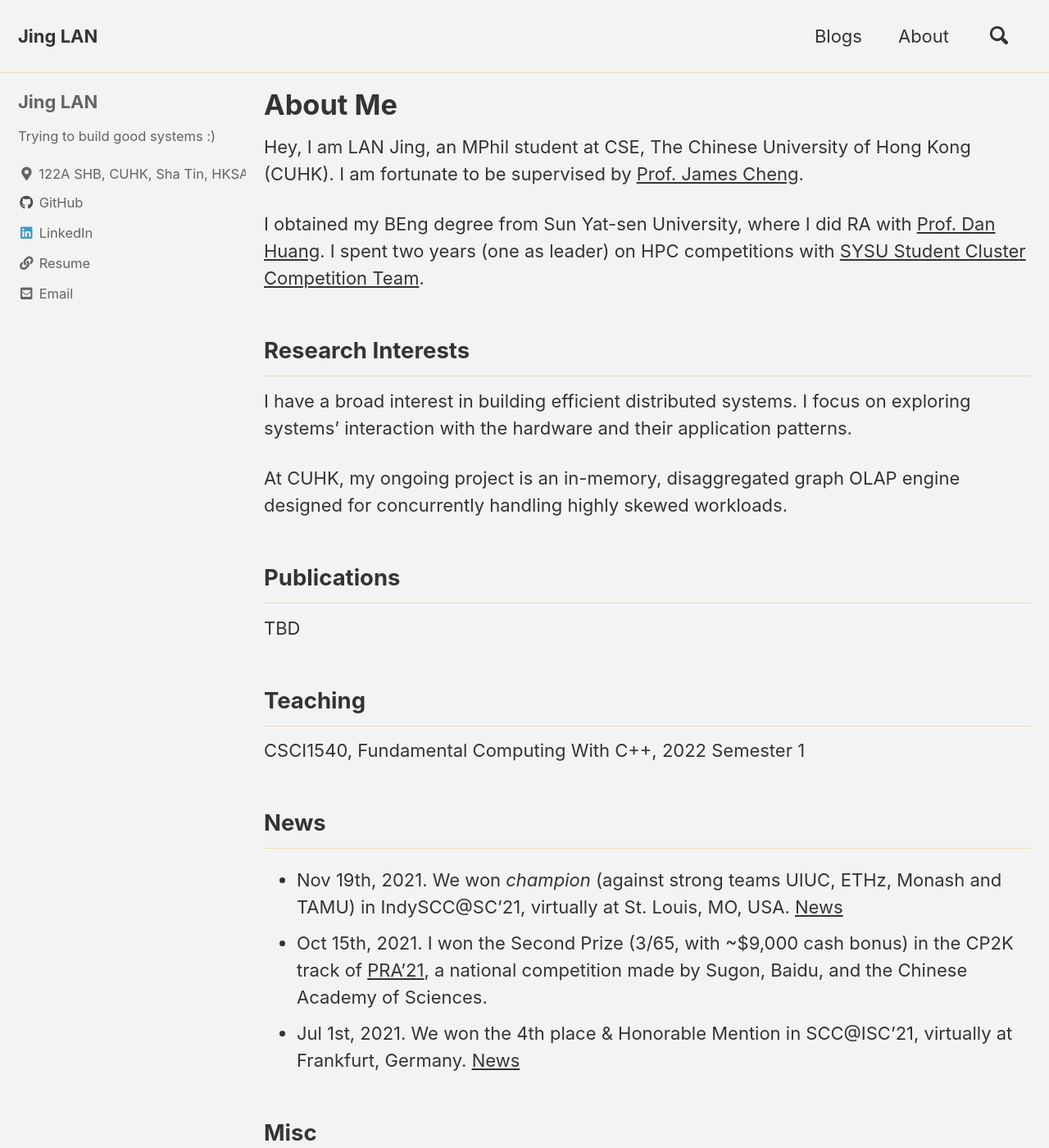
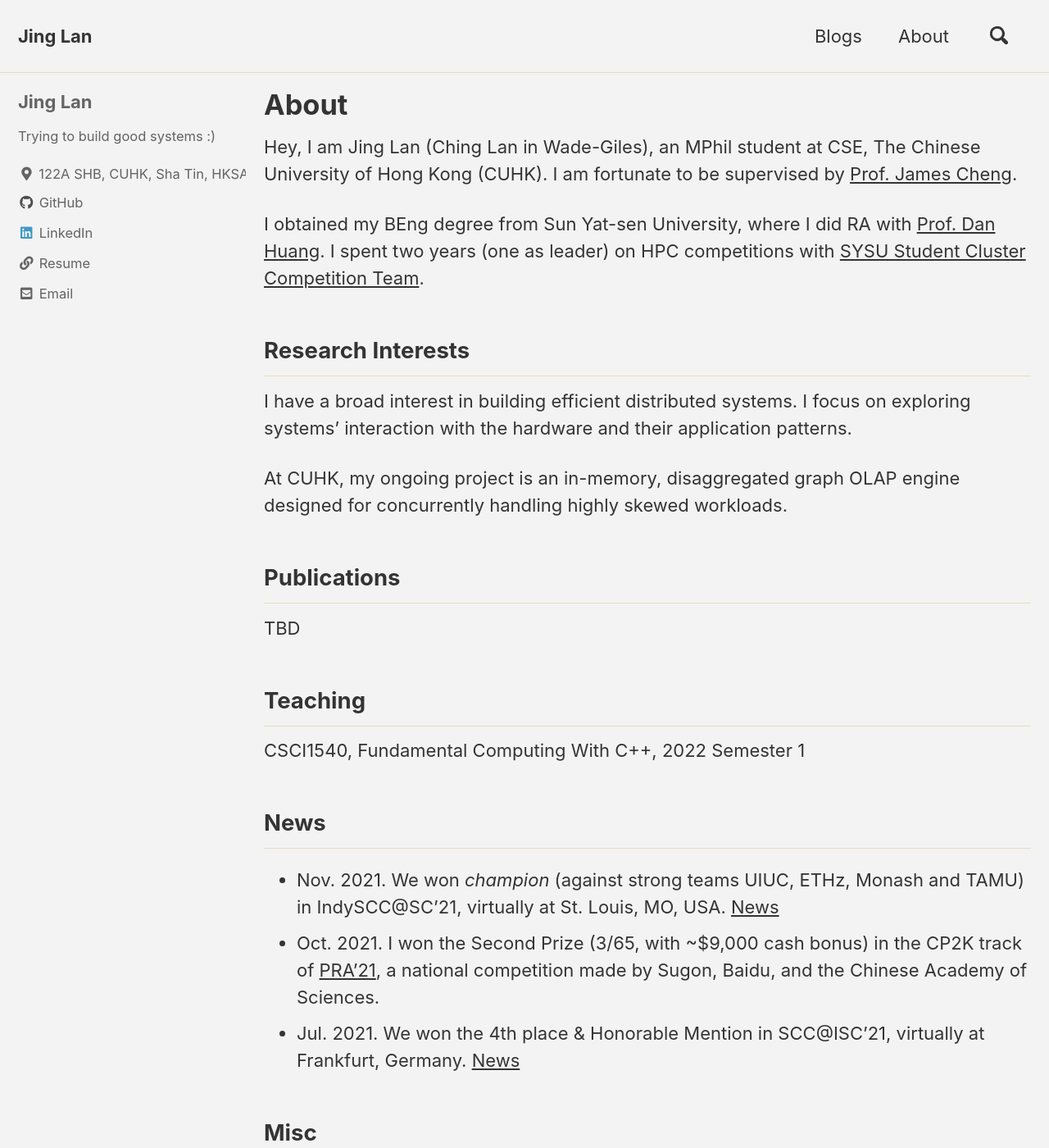
Before and after one commit to Lan-Jing/Lan-Jing.github.io, a Jekyll site: the page built from _pages/home.md, in a window 1280 px wide and 1400 px high. Shown: the whole window at 82% size. Built offline with Jekyll 4.4.1, drawn with Linux system fonts in a browser that asks for light colours; cached includes are drawn as plain includes; some of the changed text lies outside the part shown.

```diff
--- a/_config.yml
+++ b/_config.yml
@@ -16,10 +16,10 @@ minimal_mistakes_skin    : "dirt" # "air", "aqua", "contrast", "dark", "dirt", "
 
 # Site Settings
 locale                   : "en-US"
-title                    : "Jing LAN"
+title                    : "Jing Lan"
 title_separator          : "|"
 subtitle                 : # site tagline that appears below site title in masthead
-name                     : "Jing LAN"
+name                     : "Jing Lan"
 description              : "Self-introduction, blogs, etc."
 url                      : "https://Lan-Jing.github.io"
 baseurl                  : # the subpath of your site, e.g. "/blog"
@@ -93,7 +93,7 @@ analytics:
 
 # Site Author
 author:
-  name             : "Jing LAN"
+  name             : "Jing Lan"
   avatar           : # path of avatar image, e.g. "/assets/images/bio-photo.jpg"
   bio              : "Trying to build good systems :)"
   location         : "122A SHB, CUHK, Sha Tin, HKSAR"
@@ -107,7 +107,7 @@ author:
       url: "https://www.linkedin.com/in/jing-lan-5387491b9/"
     - label: "Resume"
       icon: "fas fa-fw fa-link"
-      url: "/assets/Jing Lan.pdf"
+      url: "/assets/resume.pdf"
 
 # Site Footer
 footer:
--- a/_pages/home.md
+++ b/_pages/home.md
@@ -1,12 +1,12 @@
 ---
-title: "About Me"
+title: "About"
 layout: single
 classes: wide
 permalink: /
 author_profile: true
 ---
 
-Hey, I am LAN Jing, an MPhil student at CSE, The Chinese University of Hong Kong (CUHK). I am fortunate to be supervised by [Prof. James Cheng](https://www.cse.cuhk.edu.hk/~jcheng/).
+Hey, I am Jing Lan (Ching Lan in Wade-Giles), an MPhil student at CSE, The Chinese University of Hong Kong (CUHK). I am fortunate to be supervised by [Prof. James Cheng](https://www.cse.cuhk.edu.hk/~jcheng/).
 
 I obtained my BEng degree from Sun Yat-sen University, where I did RA with [Prof. Dan Huang](https://scholar.google.com/citations?hl=en&user=Bo6PwnQAAAAJ&view_op=list_works&sortby=pubdate). I spent two years (one as leader) on HPC competitions with [SYSU Student Cluster Competition Team](https://scc.sysu.tech/).
 
@@ -26,9 +26,9 @@ CSCI1540, Fundamental Computing With C++, 2022 Semester 1
 
 ## News
 
-* Nov 19th, 2021. We won *champion* (against strong teams UIUC, ETHz, Monash and TAMU) in IndySCC@SC'21, virtually at St. Louis, MO, USA. [News](https://twitter.com/Supercomputing/status/1461712128180690951)
-* Oct 15th, 2021. I won the Second Prize (3/65, with ~$9,000 cash bonus) in the CP2K track of [PRA'21](https://cas-pra.sugon.com/sugon/index2.html), a national competition made by Sugon, Baidu, and the Chinese Academy of Sciences.
-* Jul 1st, 2021. We won the 4th place & Honorable Mention in SCC@ISC'21, virtually at Frankfurt, Germany. [News](https://www.hpcadvisorycouncil.com/events/student-cluster-competition/index.php)
+* Nov. 2021. We won *champion* (against strong teams UIUC, ETHz, Monash and TAMU) in IndySCC@SC'21, virtually at St. Louis, MO, USA. [News](https://twitter.com/Supercomputing/status/1461712128180690951)
+* Oct. 2021. I won the Second Prize (3/65, with ~$9,000 cash bonus) in the CP2K track of [PRA'21](https://cas-pra.sugon.com/sugon/index2.html), a national competition made by Sugon, Baidu, and the Chinese Academy of Sciences.
+* Jul. 2021. We won the 4th place & Honorable Mention in SCC@ISC'21, virtually at Frankfurt, Germany. [News](https://www.hpcadvisorycouncil.com/events/student-cluster-competition/index.php)
 
 ## Misc
 
```
Also changed, not shown: 2 other files.
